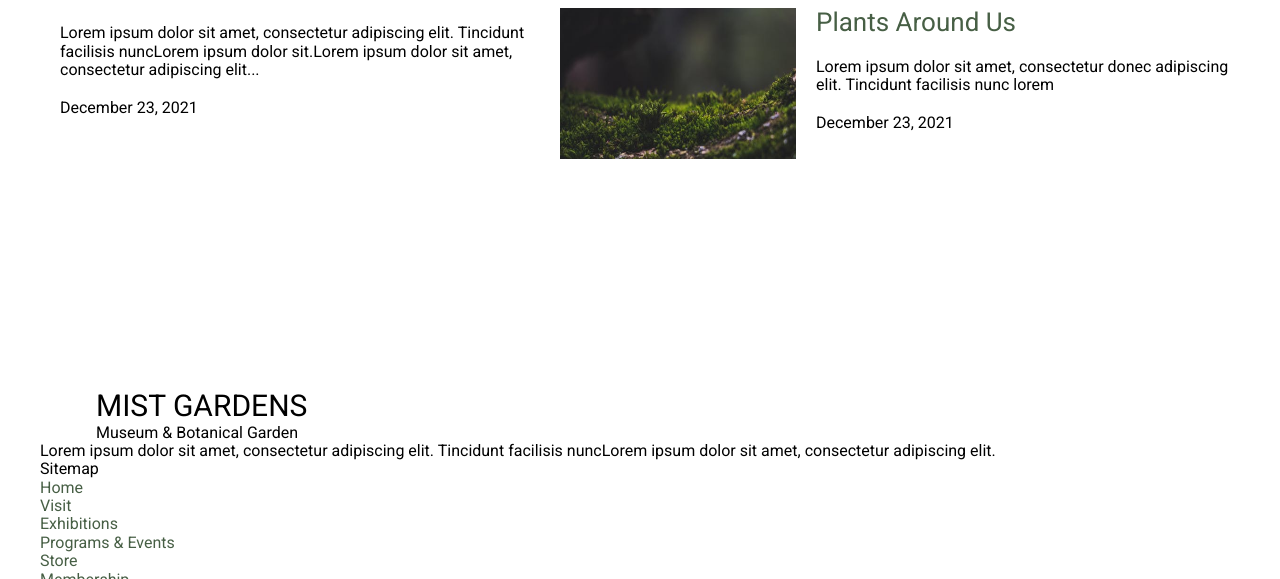
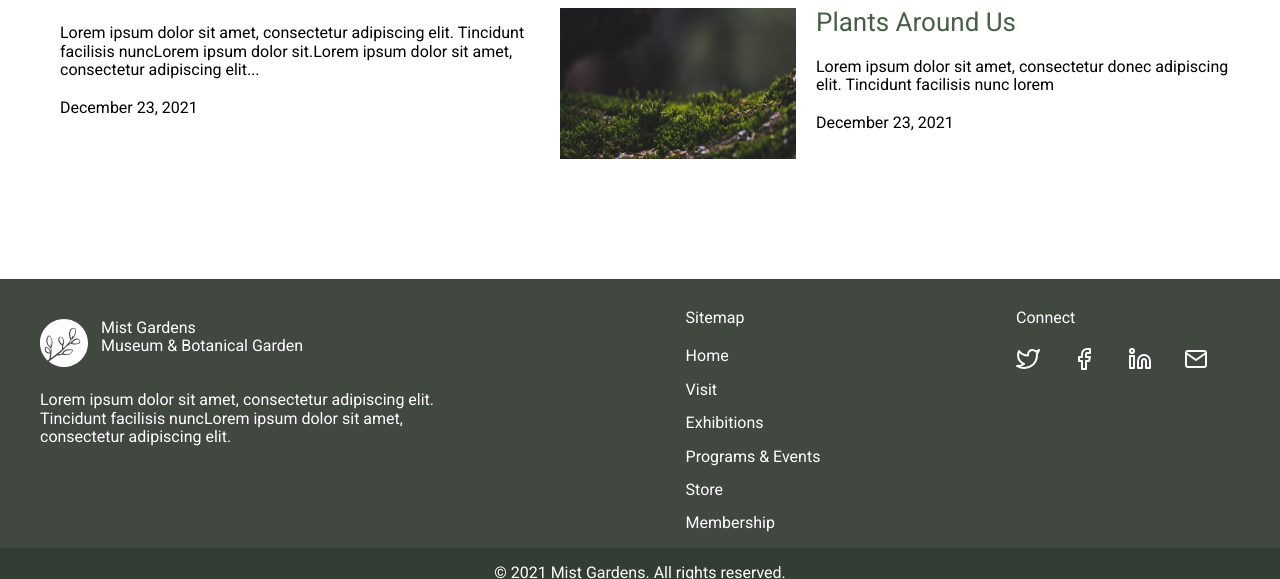
Before and after one commit to wqrvsf/botanical__203-11, a plain HTML site: page index.html in a window 1280 px wide. Shown: the part 2221-2800 px from the top of the page. Drawn offline with nearby package versions, Linux system fonts and the light colour scheme.

Commit message:
Завершение 4 секции

```diff
--- a/css/style.css
+++ b/css/style.css
@@ -80,7 +80,7 @@ a {
     margin-left: 8px;
 }
 
-.logo__title {
+.logo__titlle {
     font-size: 30px;
     text-transform: uppercase;
 }
@@ -257,3 +257,69 @@ a {
     margin-bottom: 15px;
     margin-top: 13px;
 }
+
+.footer {
+    background-color: #414840;
+}
+
+.footer__nav-link {
+    color: white;
+
+}
+
+.footer__nav-item {
+    margin-bottom: 15px;
+}
+
+.footer__container {
+    display: flex;
+    justify-content: space-between;
+    padding-top: 30px;
+}
+
+.footer__logo-block {
+    width: 450px;
+}
+
+.footer__bottom {
+    background-color: #343D33;
+    height: 50px;
+    display: flex;
+    justify-content: center;
+    align-items: center;
+    color: white;
+}
+
+.social__list {
+    display: flex;
+}
+
+.social__item {
+    margin-right: 32px;
+}
+
+.footer__subtitle {
+    color: white;
+    margin-bottom: 20px;
+}
+
+.logo__title {
+    color: white;
+}
+
+.logo__subtitle {
+    color: white;
+}
+
+.footer__info {
+    color: white;
+    margin-top: 20px;
+}
+
+.logo__img {
+    margin-right: 5px;
+}
+
+.news {
+    height: 700px;
+}
--- a/index.html
+++ b/index.html
@@ -26,8 +26,8 @@
                                     <img src="img/logo-pic.svg" alt="" class="logo__pic">
                                 </div>
                                 <div class="logo__text">
-                                    <div class="logo__title">Mist Gardens</div>
-                                    <div class="logo__subtitle">Museum & Botanical Garden</div>
+                                    <div class="logo__titlle">Mist Gardens</div>
+                                    <div class="logo__subtitlle">Museum & Botanical Garden</div>
                                 </div>
                             </div>
                             <nav class="nav">
@@ -220,16 +220,24 @@
                         <div class="footer__subtitle">Connect</div>
                         <ul class="social__list">
                             <li class="social__item">
-                                <a href="#!" class="social__link twitter">twitter</a>
+                                <a href="#!" class="social__link twitter">
+                                    <img src="img/icon/twitter.svg" alt="" class="social__img">
+                                </a>
                             </li>
                             <li class="social__item">
-                                <a href="#!" class="social__link fb">fb</a>
+                                <a href="#!" class="social__link fb">
+                                    <img src="img/icon/facebook.svg" alt="" class="social__img">
+                                </a>
                             </li>
                             <li class="social__item">
-                                <a href="#!" class="social__link in">in</a>
+                                <a href="#!" class="social__link in">
+                                    <img src="img/icon/linkedin.svg" alt="" class="social__img">
+                                </a>
                             </li>
                             <li class="social__item">
-                                <a href="#!" class="social__link mail">mail</a>
+                                <a href="#!" class="social__link mail">
+                                    <img src="img/icon/mail.svg" alt="" class="social__img">
+                                </a>
                             </li>
                         </ul>
                     </div>
```
Also changed, not shown: 1 other file.
